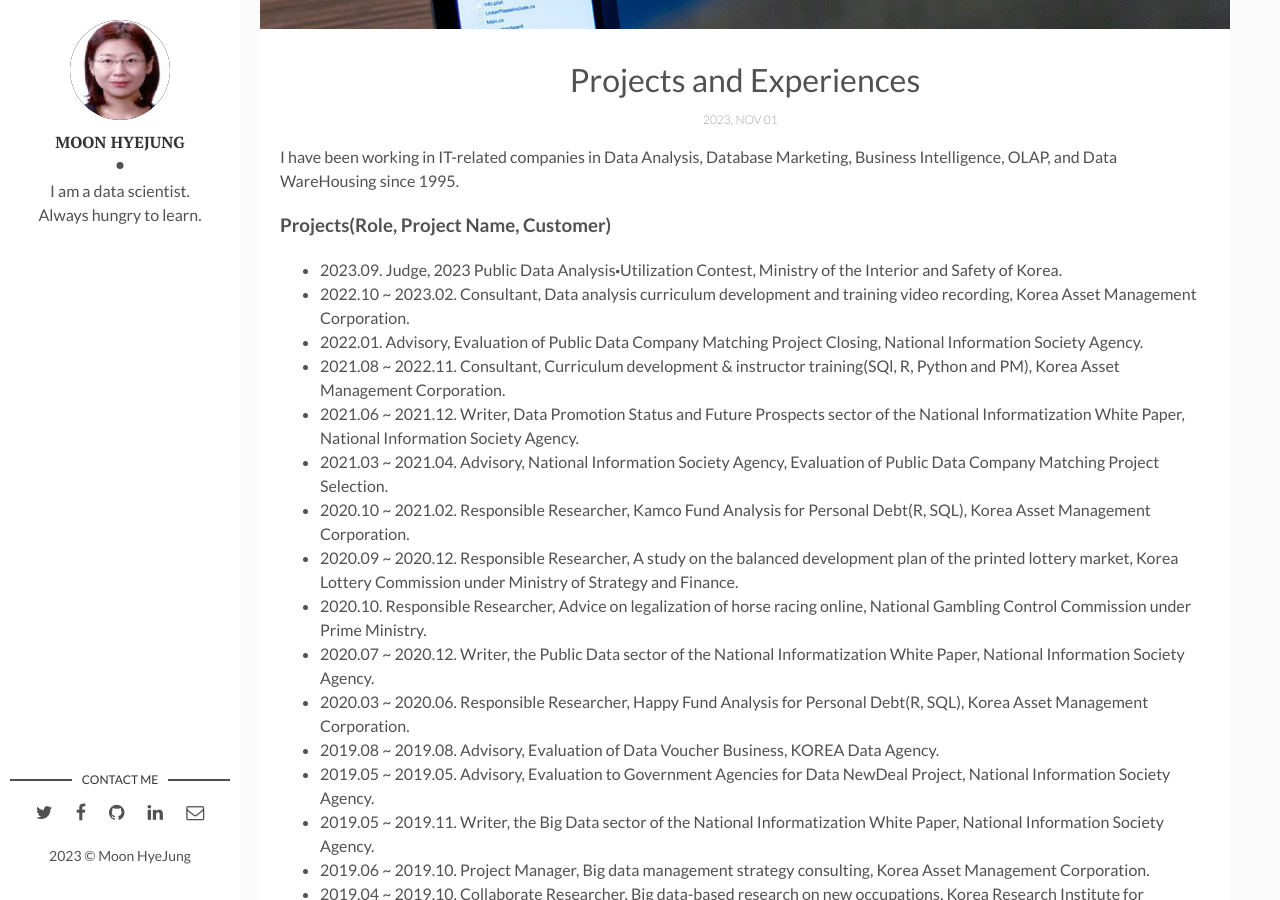
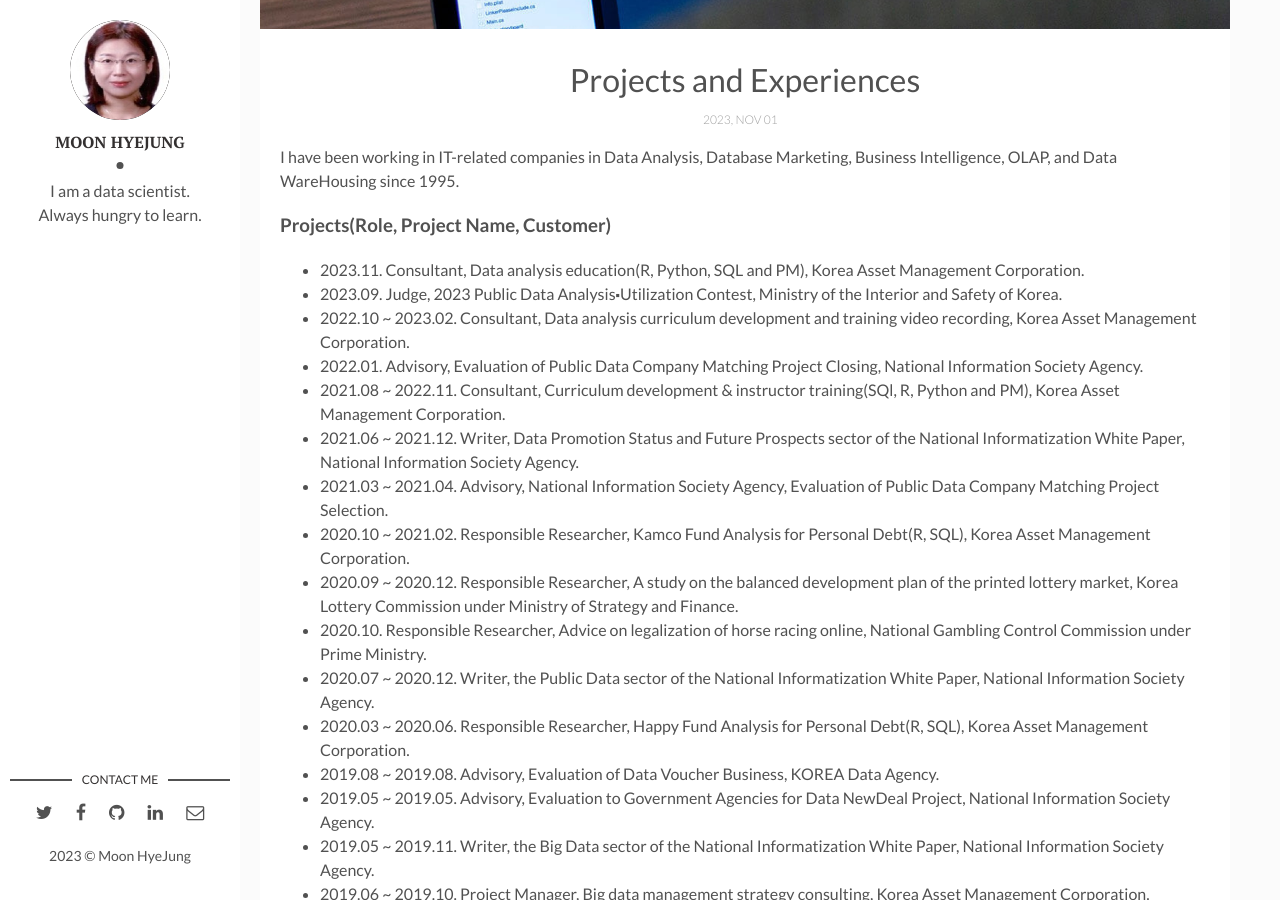
Before and after one commit to MoonHyeJung/moonhyejung.github.io, a Jekyll site: the page built from _posts/2022-01-01-projects-experiences.markdown, in a window 1280 px wide and 900 px high, scrolled down 491 px. Built offline with Jekyll 4.4.1, drawn with Linux system fonts in a browser that asks for light colours.

Commit message:
Update 2022-01-01-projects-experiences.markdown
add projects

```diff
--- a/_posts/2022-01-01-projects-experiences.markdown
+++ b/_posts/2022-01-01-projects-experiences.markdown
@@ -11,6 +11,7 @@ tags: [Projects, Experiences] # add tag
 I have been working in IT-related companies in Data Analysis, Database Marketing, Business Intelligence, OLAP, and Data WareHousing since 1995.
 
 ### Projects(Role, Project Name, Customer)
+* 2023.11\.           Consultant, Data analysis education(R, Python, SQL and PM),  Korea Asset Management Corporation.
 * 2023.09\.           Judge, 2023 Public Data Analysis⬝Utilization Contest, Ministry of the Interior and Safety of Korea.
 * 2022.10 ~ 2023.02\. Consultant, Data analysis curriculum development and training video recording,  Korea Asset Management Corporation.
 * 2022.01\.           Advisory, Evaluation of Public Data Company Matching Project Closing, National Information Society Agency.
```
